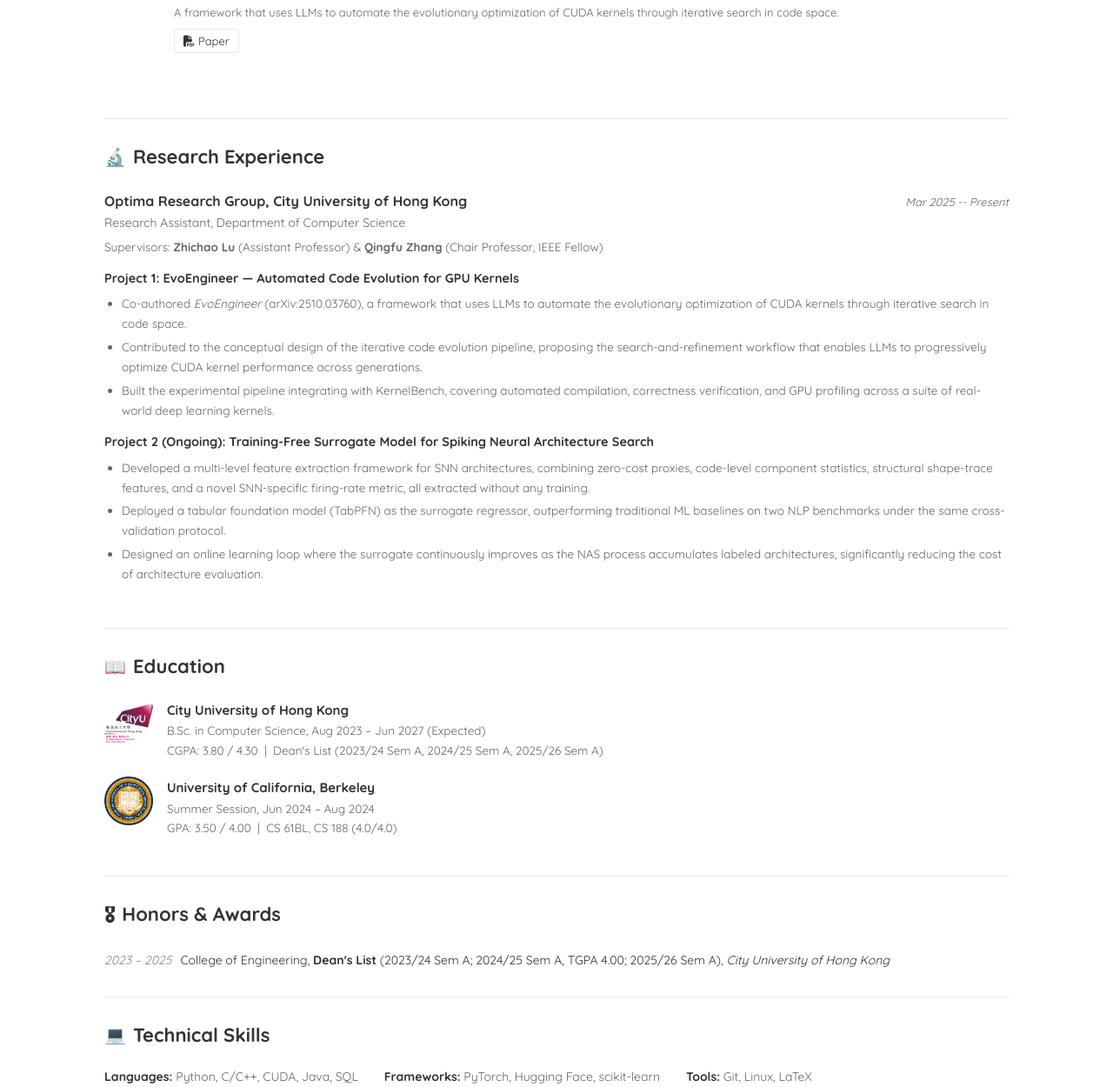
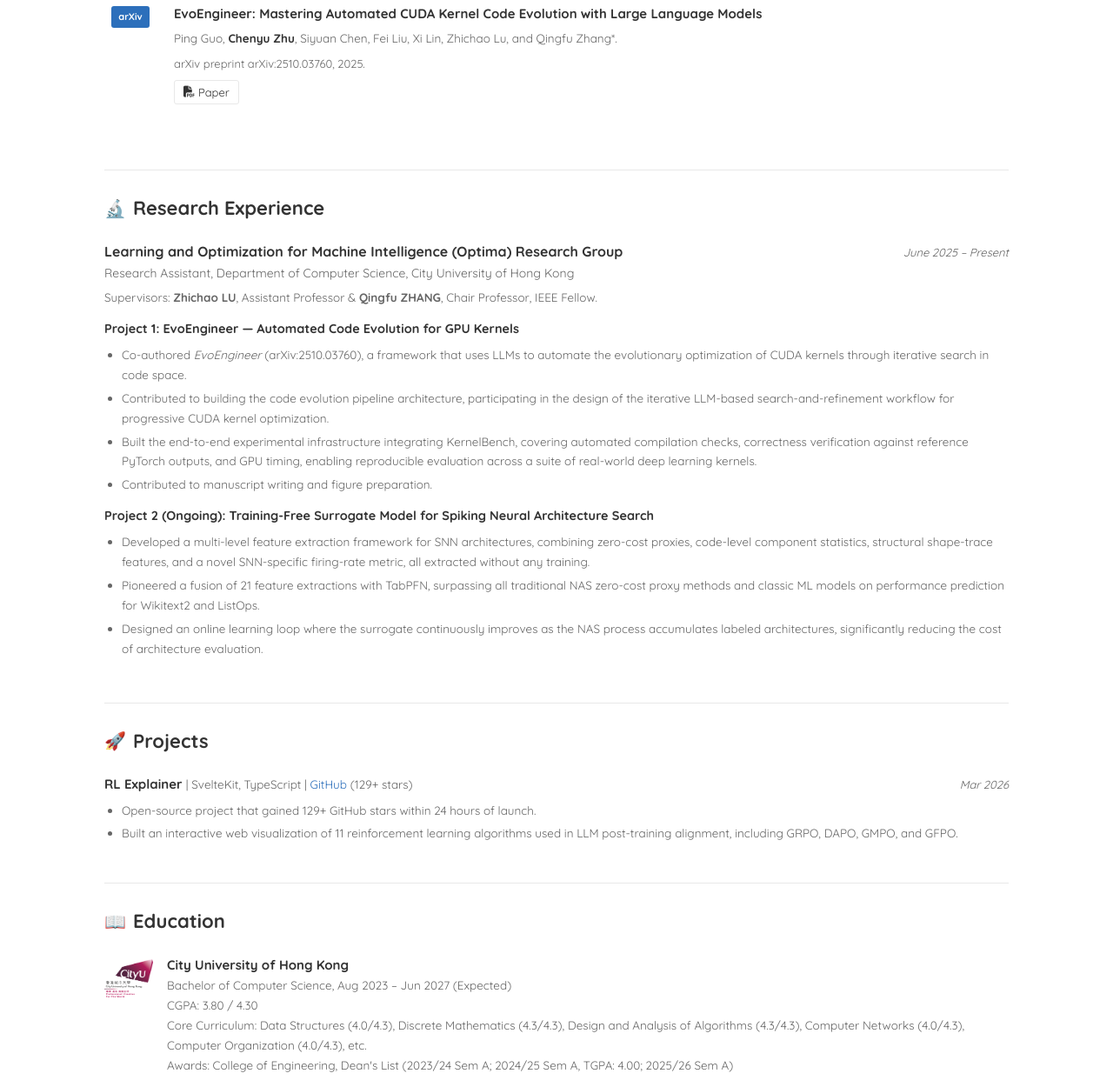
Before and after one commit to Zcy233035/Zcy233035.github.io, a plain HTML site: page index.html in a window 1280 px wide. Shown: the part 673-1923 px from the top of the page at 87% size. Drawn offline with Linux system fonts and the light colour scheme.

Commit message:
Sync homepage with CV: update research exp, add Projects & Research Focus sections, add RL Explainer

```diff
--- a/index.html
+++ b/index.html
@@ -59,20 +59,6 @@
       height: 160px;
       border-radius: 50%;
       object-fit: cover;
-      border: 3px solid var(--border-color);
-    }
-
-    .profile-photo .placeholder-photo {
-      width: 160px;
-      height: 160px;
-      border-radius: 50%;
-      background: linear-gradient(135deg, #667eea 0%, #764ba2 100%);
-      display: flex;
-      align-items: center;
-      justify-content: center;
-      color: #fff;
-      font-size: 48px;
-      font-weight: 700;
       border: 3px solid var(--border-color);
     }
 
@@ -282,6 +268,47 @@
       margin-bottom: 4px;
     }
 
+    /* Projects */
+    .proj-item {
+      margin-bottom: 20px;
+    }
+
+    .proj-header {
+      display: flex;
+      justify-content: space-between;
+      align-items: baseline;
+      flex-wrap: wrap;
+      gap: 5px;
+    }
+
+    .proj-header h3 {
+      font-size: 15px;
+      font-weight: 700;
+    }
+
+    .proj-header h3 .tech {
+      font-weight: 400;
+      color: var(--text-light);
+      font-size: 13.5px;
+    }
+
+    .proj-date {
+      font-size: 13px;
+      color: var(--text-light);
+      font-style: italic;
+    }
+
+    .proj-item ul {
+      padding-left: 20px;
+      font-size: 13.5px;
+      color: var(--text-light);
+      margin-top: 6px;
+    }
+
+    .proj-item ul li {
+      margin-bottom: 4px;
+    }
+
     /* Education */
     .edu-item {
       display: flex;
@@ -395,8 +422,8 @@
           and Prof. <a href="https://scholar.google.com/citations?user=XXXX">Qingfu Zhang</a> (Chair Professor, IEEE Fellow).
         </p>
         <p class="bio">
-          My research interests include <strong>evolutionary computation</strong>, <strong>LLM-based code optimization</strong>,
-          and <strong>neural architecture search</strong>.
+          <strong>Current interests:</strong> multimodal learning, reasoning, and reinforcement learning.
+          <strong>Prior work:</strong> LLM-based optimization and neural architecture search.
         </p>
         <p class="bio">
           Feel free to reach out if you are interested in my work or have any ideas to discuss!
@@ -415,11 +442,15 @@
       <h2 class="section-title"><span class="emoji">🔥</span> News</h2>
       <ul class="news-list">
         <li>
+          <span class="news-date">2026.03:</span>
+          <span>Our open-source project <a href="https://github.com/Zcy233035/rl-explainer">RL Explainer</a> gained 129+ GitHub stars within 24 hours of launch!</span>
+        </li>
+        <li>
           <span class="news-date">2025.10:</span>
           <span>We release <a href="https://arxiv.org/abs/2510.03760">EvoEngineer</a>, a framework for automated CUDA kernel code evolution with LLMs.</span>
         </li>
         <li>
-          <span class="news-date">2025.03:</span>
+          <span class="news-date">2025.06:</span>
           <span>Joined the <a href="#">Optima Research Group</a> at CityU as a Research Assistant, working on evolutionary optimization and neural architecture search.</span>
         </li>
         <li>
@@ -438,10 +469,10 @@
         <div class="pub-content">
           <div class="pub-title">EvoEngineer: Mastering Automated CUDA Kernel Code Evolution with Large Language Models</div>
           <div class="pub-authors">
-            Ping Guo, <span class="me">Chenyu Zhu</span>, Siyuan Chen, Fei Liu, Xi Lin, Zhichao Lu, and Qingfu Zhang.
+            Ping Guo, <span class="me">Chenyu Zhu</span>, Siyuan Chen, Fei Liu, Xi Lin, Zhichao Lu, and Qingfu Zhang*.
           </div>
           <div class="pub-desc">
-            A framework that uses LLMs to automate the evolutionary optimization of CUDA kernels through iterative search in code space.
+            arXiv preprint arXiv:2510.03760, 2025.
           </div>
           <div class="pub-links">
             <a href="https://arxiv.org/abs/2510.03760"><i class="fas fa-file-pdf"></i> Paper</a>
@@ -456,20 +487,21 @@
 
       <div class="exp-item">
         <div class="exp-header">
-          <h3>Optima Research Group, City University of Hong Kong</h3>
-          <span class="exp-date">Mar 2025 -- Present</span>
+          <h3>Learning and Optimization for Machine Intelligence (Optima) Research Group</h3>
+          <span class="exp-date">June 2025 &ndash; Present</span>
         </div>
-        <div class="exp-role">Research Assistant, Department of Computer Science</div>
+        <div class="exp-role">Research Assistant, Department of Computer Science, City University of Hong Kong</div>
         <div class="exp-supervisor">
-          Supervisors: <strong>Zhichao Lu</strong> (Assistant Professor) &amp; <strong>Qingfu Zhang</strong> (Chair Professor, IEEE Fellow)
+          Supervisors: <strong>Zhichao LU</strong>, Assistant Professor &amp; <strong>Qingfu ZHANG</strong>, Chair Professor, IEEE Fellow.
         </div>
 
         <div class="exp-project">
           <h4>Project 1: EvoEngineer &mdash; Automated Code Evolution for GPU Kernels</h4>
           <ul>
             <li>Co-authored <em>EvoEngineer</em> (arXiv:2510.03760), a framework that uses LLMs to automate the evolutionary optimization of CUDA kernels through iterative search in code space.</li>
-            <li>Contributed to the conceptual design of the iterative code evolution pipeline, proposing the search-and-refinement workflow that enables LLMs to progressively optimize CUDA kernel performance across generations.</li>
-            <li>Built the experimental pipeline integrating with KernelBench, covering automated compilation, correctness verification, and GPU profiling across a suite of real-world deep learning kernels.</li>
+            <li>Contributed to building the code evolution pipeline architecture, participating in the design of the iterative LLM-based search-and-refinement workflow for progressive CUDA kernel optimization.</li>
+            <li>Built the end-to-end experimental infrastructure integrating KernelBench, covering automated compilation checks, correctness verification against reference PyTorch outputs, and GPU timing, enabling reproducible evaluation across a suite of real-world deep learning kernels.</li>
+            <li>Contributed to manuscript writing and figure preparation.</li>
           </ul>
         </div>
 
@@ -477,10 +509,26 @@
           <h4>Project 2 (Ongoing): Training-Free Surrogate Model for Spiking Neural Architecture Search</h4>
           <ul>
             <li>Developed a multi-level feature extraction framework for SNN architectures, combining zero-cost proxies, code-level component statistics, structural shape-trace features, and a novel SNN-specific firing-rate metric, all extracted without any training.</li>
-            <li>Deployed a tabular foundation model (TabPFN) as the surrogate regressor, outperforming traditional ML baselines on two NLP benchmarks under the same cross-validation protocol.</li>
+            <li>Pioneered a fusion of 21 feature extractions with TabPFN, surpassing all traditional NAS zero-cost proxy methods and classic ML models on performance prediction for Wikitext2 and ListOps.</li>
             <li>Designed an online learning loop where the surrogate continuously improves as the NAS process accumulates labeled architectures, significantly reducing the cost of architecture evaluation.</li>
           </ul>
         </div>
+      </div>
+    </div>
+
+    <!-- Projects -->
+    <div class="section">
+      <h2 class="section-title"><span class="emoji">🚀</span> Projects</h2>
+
+      <div class="proj-item">
+        <div class="proj-header">
+          <h3>RL Explainer <span class="tech">| SvelteKit, TypeScript | <a href="https://github.com/Zcy233035/rl-explainer">GitHub</a> (129+ stars)</span></h3>
+          <span class="proj-date">Mar 2026</span>
+        </div>
+        <ul>
+          <li>Open-source project that gained 129+ GitHub stars within 24 hours of launch.</li>
+          <li>Built an interactive web visualization of 11 reinforcement learning algorithms used in LLM post-training alignment, including GRPO, DAPO, GMPO, and GFPO.</li>
+        </ul>
       </div>
     </div>
 
@@ -494,8 +542,10 @@
         </div>
         <div class="edu-info">
           <h3>City University of Hong Kong</h3>
-          <p>B.Sc. in Computer Science, Aug 2023 &ndash; Jun 2027 (Expected)</p>
-          <p>CGPA: 3.80 / 4.30 &nbsp;|&nbsp; Dean's List (2023/24 Sem A, 2024/25 Sem A, 2025/26 Sem A)</p>
+          <p>Bachelor of Computer Science, Aug 2023 &ndash; Jun 2027 (Expected)</p>
+          <p>CGPA: 3.80 / 4.30</p>
+          <p>Core Curriculum: Data Structures (4.0/4.3), Discrete Mathematics (4.3/4.3), Design and Analysis of Algorithms (4.3/4.3), Computer Networks (4.0/4.3), Computer Organization (4.0/4.3), etc.</p>
+          <p>Awards: College of Engineering, Dean's List (2023/24 Sem A; 2024/25 Sem A, TGPA: 4.00; 2025/26 Sem A)</p>
         </div>
       </div>
 
@@ -506,7 +556,8 @@
         <div class="edu-info">
           <h3>University of California, Berkeley</h3>
           <p>Summer Session, Jun 2024 &ndash; Aug 2024</p>
-          <p>GPA: 3.50 / 4.00 &nbsp;|&nbsp; CS 61BL, CS 188 (4.0/4.0)</p>
+          <p>GPA: 3.50 / 4.00</p>
+          <p>CS 188: Introduction to Artificial Intelligence (4.0/4.0); CS 61BL: Data Structures and Programming Methodology</p>
         </div>
       </div>
     </div>
@@ -516,7 +567,7 @@
       <h2 class="section-title"><span class="emoji">🎖</span> Honors &amp; Awards</h2>
       <ul class="award-list">
         <li>
-          <span class="award-date">2023 &ndash; 2025</span>
+          <span class="award-date">2023 &ndash; 2026</span>
           <span>College of Engineering, <strong>Dean's List</strong> (2023/24 Sem A; 2024/25 Sem A, TGPA 4.00; 2025/26 Sem A), <em>City University of Hong Kong</em></span>
         </li>
       </ul>
```
Also changed, not shown: 1 other file.
